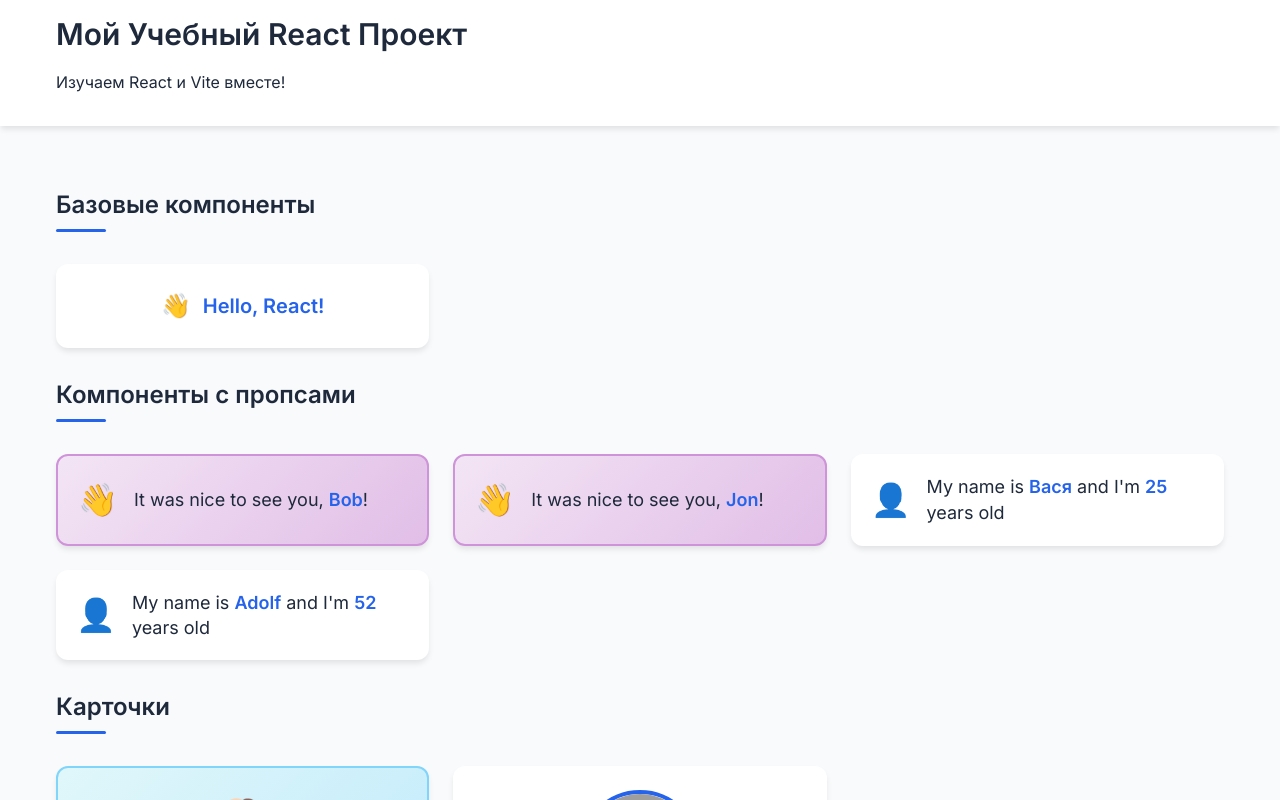
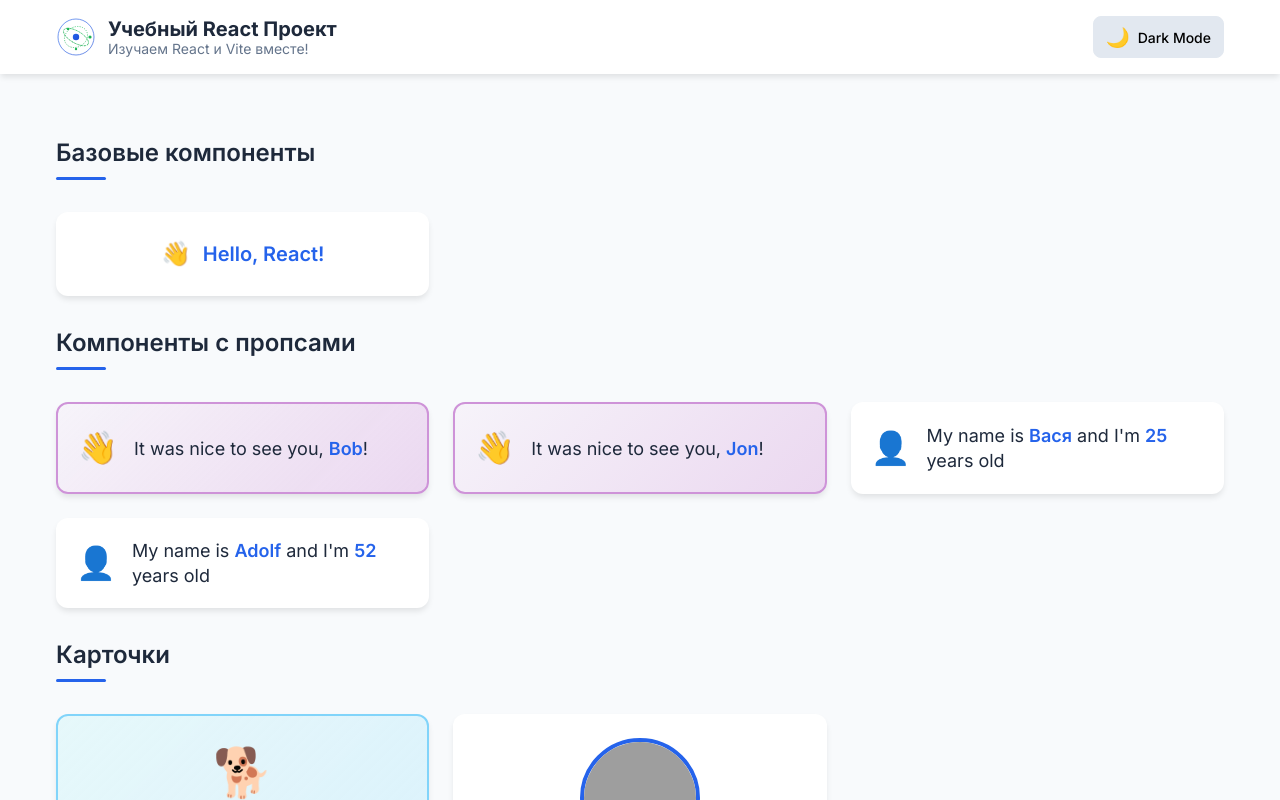
Before and after one commit to AlexH73/project-01, a React (Vite) app: page / in a window 1280 px wide. Shown: the top 800 px of the page. Built offline with nearby package versions, Linux system fonts and the light colour scheme; grey boxes are pictures that could not be loaded.

Commit message:
feat(global):
Add a logo and a theme switch

```diff
--- a/src/App.css
+++ b/src/App.css
@@ -2,6 +2,12 @@
   min-height: 100vh;
   display: flex;
   flex-direction: column;
+}
+
+.headerContent {
+  display: flex;
+  justify-content: space-between;
+  align-items: center;
 }
 
 .app-header {
@@ -25,8 +31,15 @@
 }
 
 /* Стили для логотипа */
+.logoSection {
+  display: flex;
+  align-items: center;
+  gap: var(--space-4);
+}
+
 .logo {
-  height: 4rem;
+  height: 3rem;
+  width: auto;
   transition: transform 0.3s ease;
 }
 
@@ -67,7 +80,7 @@
 }
 
 .section-title::after {
-  content: '';
+  content: "";
   position: absolute;
   bottom: 0;
   left: 0;
--- a/src/App.tsx
+++ b/src/App.tsx
@@ -1,4 +1,6 @@
 import "./App.css";
+import ThemeToggle from "./components/ThemeToggle/ThemeToggle";
+import Logo from "./components/Logo/Logo";
 import Greeting from "./components/Greeting/Greeting";
 import Goodbye from "./components/Goodbye/Goodbye";
 import AgeInfo from "./components/AgeInfo/AgeInfo";
@@ -13,8 +15,10 @@ function App() {
     <div className="app">
       <header className="app-header">
         <div className="container">
-          <h1>Мой Учебный React Проект</h1>
-          <p>Изучаем React и Vite вместе!</p>
+          <div className="headerContent">
+            <Logo />
+            <ThemeToggle />
+          </div>
         </div>
       </header>
 
--- a/src/components/DogCard/DogCard.module.css
+++ b/src/components/DogCard/DogCard.module.css
@@ -2,7 +2,7 @@
   composes: card from global;
   text-align: center;
   padding: var(--space-5);
-  background: linear-gradient(135deg, #e0f7fa 0%, #b3e5fc 100%);
+  background: linear-gradient(135deg, #e0f7fabf 0%, #b3e5fc7d 100%);
   border: 2px solid #81d4fa;
 }
 
--- a/src/components/Goodbye/Goodbye.module.css
+++ b/src/components/Goodbye/Goodbye.module.css
@@ -4,7 +4,7 @@
   align-items: center;
   gap: var(--space-4);
   padding: var(--space-5);
-  background: linear-gradient(135deg, #f3e5f5 0%, #e1bee7 100%);
+  background: linear-gradient(135deg, #f3e5f54f 0%, #e1bee791 100%);
   border: 2px solid #ce93d8;
 }
 
--- /dev/null
+++ b/src/components/Logo/Logo.module.css
@@ -0,0 +1,40 @@
+.logo {
+  display: flex;
+  align-items: center;
+  gap: var(--space-3);
+  text-decoration: none;
+}
+
+.icon {
+  width: 2.5rem;
+  height: 2.5rem;
+  flex-shrink: 0;
+}
+
+.text {
+  display: flex;
+  flex-direction: column;
+  line-height: 1.2;
+}
+
+.brand {
+  font-size: var(--text-xl);
+  font-weight: 700;
+  color: var(--text-primary);
+}
+
+.sublabel {
+  font-size: var(--text-sm);
+  color: var(--text-secondary);
+}
+
+@media (max-width: 768px) {
+  .text {
+    display: none;
+  }
+
+  .icon {
+    width: 2rem;
+    height: 2rem;
+  }
+}
--- /dev/null
+++ b/src/components/Logo/Logo.tsx
@@ -0,0 +1,99 @@
+import { useTheme } from "../../hooks/useTheme";
+import styles from "./Logo.module.css";
+
+const Logo = () => {
+  const { theme } = useTheme();
+
+  return (
+    <div className={styles.logo}>
+      <svg
+        xmlns="http://www.w3.org/2000/svg"
+        viewBox="0 0 100 100"
+        className={styles.icon}
+      >
+        <defs>
+          <linearGradient id="grad1" x1="0%" y1="0%" x2="100%" y2="100%">
+            <stop
+              offset="0%"
+              stopColor={theme === "light" ? "#2563eb" : "#60a5fa"}
+            />
+            <stop
+              offset="100%"
+              stopColor={theme === "light" ? "#1d4ed8" : "#3b82f6"}
+            />
+          </linearGradient>
+          <linearGradient id="grad2" x1="0%" y1="0%" x2="100%" y2="100%">
+            <stop
+              offset="0%"
+              stopColor={theme === "light" ? "#22c55e" : "#4ade80"}
+            />
+            <stop
+              offset="100%"
+              stopColor={theme === "light" ? "#16a34a" : "#22c55e"}
+            />
+          </linearGradient>
+        </defs>
+
+        {/* Внешнее кольцо */}
+        <circle
+          cx="50"
+          cy="50"
+          r="45"
+          fill="none"
+          stroke="url(#grad1)"
+          strokeWidth="2"
+          opacity="0.8"
+        />
+
+        {/* Ядро атома */}
+        <circle cx="50" cy="50" r="8" fill="url(#grad1)" />
+
+        {/* Орбиты электронов */}
+        <ellipse
+          cx="50"
+          cy="50"
+          rx="35"
+          ry="15"
+          fill="none"
+          stroke="url(#grad2)"
+          strokeWidth="1.5"
+          strokeDasharray="4,4"
+          transform="rotate(30 50 50)"
+        />
+        <ellipse
+          cx="50"
+          cy="50"
+          rx="25"
+          ry="30"
+          fill="none"
+          stroke="url(#grad2)"
+          strokeWidth="1.5"
+          strokeDasharray="3,3"
+          transform="rotate(60 50 50)"
+        />
+        <ellipse
+          cx="50"
+          cy="50"
+          rx="15"
+          ry="35"
+          fill="none"
+          stroke="url(#grad2)"
+          strokeWidth="1.5"
+          strokeDasharray="2,2"
+          transform="rotate(120 50 50)"
+        />
+
+        {/* Электроны */}
+        <circle cx="85" cy="50" r="4" fill="url(#grad2)" />
+        <circle cx="50" cy="80" r="3" fill="url(#grad2)" />
+        <circle cx="30" cy="30" r="3" fill="url(#grad2)" />
+      </svg>
+      <div className={styles.text}>
+        <span className={styles.brand}>Учебный React Проект</span>
+        <span className={styles.sublabel}>Изучаем React и Vite вместе!</span>
+      </div>
+    </div>
+  );
+};
+
+export default Logo;
--- a/src/components/PersonalGreeting/PersonalGreeting.module.css
+++ b/src/components/PersonalGreeting/PersonalGreeting.module.css
@@ -3,7 +3,7 @@
   padding: var(--space-6);
   text-align: center;
   border: 2px solid var(--primary);
-  background: linear-gradient(135deg, #e8f5e9 0%, #c8e6c9 100%);
+  background: linear-gradient(135deg, #e0f7fabf 0%, #b3e5fc7d 100%);
 }
 
 .greeting {
--- /dev/null
+++ b/src/components/ThemeToggle/ThemeToggle.module.css
@@ -0,0 +1,35 @@
+.themeToggle {
+  display: flex;
+  align-items: center;
+  gap: var(--space-2);
+  padding: var(--space-2) var(--space-3);
+  background: var(--bg-tertiary);
+  border: 1px solid var(--border-color);
+  border-radius: var(--border-radius);
+  cursor: pointer;
+  transition: all 0.2s ease;
+}
+
+.themeToggle:hover {
+  background: var(--primary);
+  color: var(--text-inverted);
+}
+
+.icon {
+  font-size: 1.2rem;
+}
+
+.text {
+  font-size: var(--text-sm);
+  font-weight: 500;
+}
+
+@media (max-width: 768px) {
+  .text {
+    display: none;
+  }
+
+  .themeToggle {
+    padding: var(--space-2);
+  }
+}
--- /dev/null
+++ b/src/components/ThemeToggle/ThemeToggle.tsx
@@ -0,0 +1,21 @@
+import { useTheme } from "../../hooks/useTheme";
+import styles from "./ThemeToggle.module.css";
+
+const ThemeToggle = () => {
+  const { theme, toggleTheme } = useTheme();
+
+  return (
+    <button
+      className={styles.themeToggle}
+      onClick={toggleTheme}
+      aria-label={`Switch to ${theme === "light" ? "dark" : "light"} mode`}
+    >
+      <span className={styles.icon}>{theme === "light" ? "🌙" : "☀️"}</span>
+      <span className={styles.text}>
+        {theme === "light" ? "Dark Mode" : "Light Mode"}
+      </span>
+    </button>
+  );
+};
+
+export default ThemeToggle;
--- /dev/null
+++ b/src/hooks/useTheme.ts
@@ -0,0 +1,27 @@
+import { useState, useEffect } from "react";
+
+type Theme = "light" | "dark";
+
+export const useTheme = () => {
+  const [theme, setTheme] = useState<Theme>(() => {
+    // Проверяем сохранённую тему или системные настройки
+    const savedTheme = localStorage.getItem("theme") as Theme;
+    const systemPrefersDark = window.matchMedia(
+      "(prefers-color-scheme: dark)"
+    ).matches;
+
+    return savedTheme || (systemPrefersDark ? "dark" : "light");
+  });
+
+  useEffect(() => {
+    // Применяем тему к документу
+    document.documentElement.setAttribute("data-theme", theme);
+    localStorage.setItem("theme", theme);
+  }, [theme]);
+
+  const toggleTheme = () => {
+    setTheme((prev) => (prev === "light" ? "dark" : "light"));
+  };
+
+  return { theme, toggleTheme };
+};
--- a/src/index.css
+++ b/src/index.css
@@ -1,3 +1,45 @@
+:root[data-theme="light"] {
+  /* Светлая тема (значения по умолчанию) */
+  --primary: #2563eb;
+  --primary-hover: #1d4ed8;
+  --secondary: #64748b;
+  --success: #22c55e;
+  --error: #ef4444;
+  --warning: #f59e0b;
+
+  --bg-primary: #f8fafc;
+  --bg-secondary: #ffffff;
+  --bg-tertiary: #e2e8f0;
+
+  --text-primary: #1e293b;
+  --text-secondary: #64748b;
+  --text-inverted: #ffffff;
+
+  --border-color: #e2e8f0;
+  --shadow-color: rgba(0, 0, 0, 0.1);
+}
+
+:root[data-theme="dark"] {
+  /* Тёмная тема */
+  --primary: #3b82f6;
+  --primary-hover: #60a5fa;
+  --secondary: #94a3b8;
+  --success: #4ade80;
+  --error: #f87171;
+  --warning: #fbbf24;
+
+  --bg-primary: #0f172a;
+  --bg-secondary: #1e293b;
+  --bg-tertiary: #334155;
+
+  --text-primary: #f1f5f9;
+  --text-secondary: #cbd5e1;
+  --text-inverted: #1e293b;
+
+  --border-color: #334155;
+  --shadow-color: rgba(0, 0, 0, 0.3);
+}
+
 :root {
   /* Цветовая палитра */
   --primary: #2563eb;
```
Also changed, not shown: public/logo-dark.svg (added), public/logo-light.svg (added), public/site.webmanifest.
